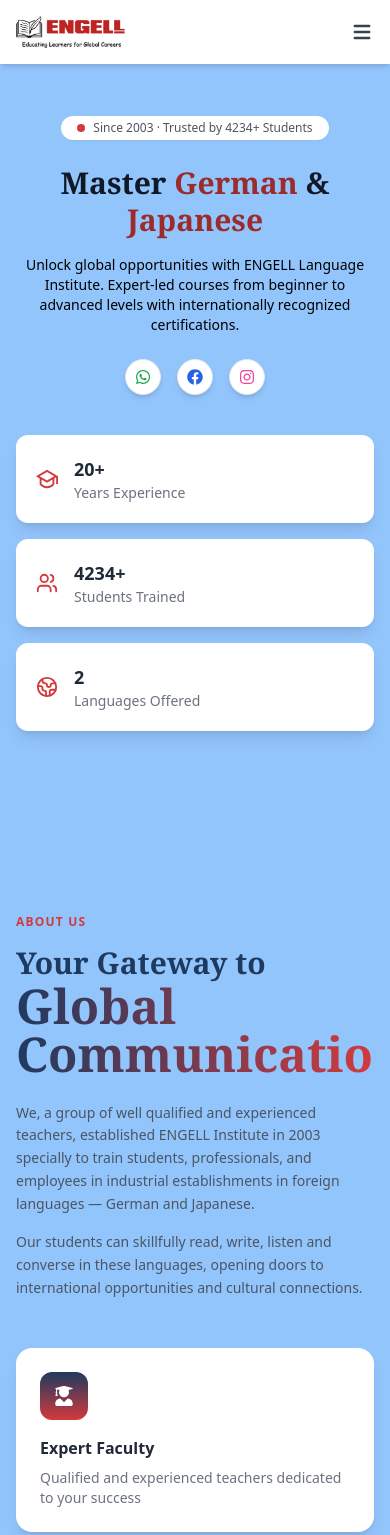
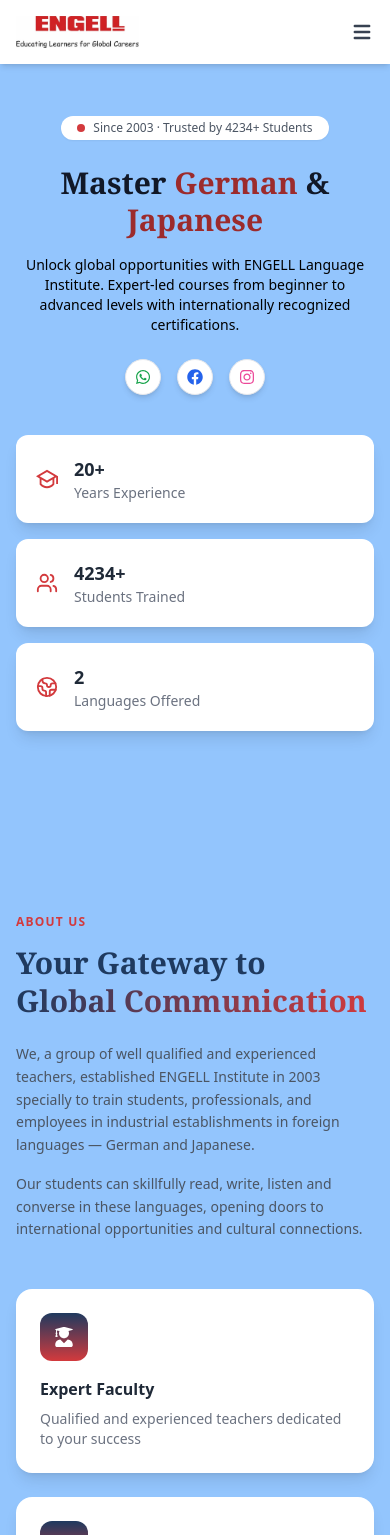
Before and after one commit to pooja-agale/engell_side, a React (Vite) app: page / in a window 390 px wide. Shown: the top 1535 px of the page. Built offline with nearby package versions, Linux system fonts and the light colour scheme.

Commit message:
added new logo

```diff
--- a/src/component/AboutSection.jsx
+++ b/src/component/AboutSection.jsx
@@ -17,7 +17,7 @@
 
             <h2 className="mt-3 text-3xl sm:text-5xl font-serif font-semibold text-[#1f3a5f] leading-tight">
               Your Gateway to <br />{" "}
-              <h2 className="text-5xl font-bold bg-gradient-to-r from-[#1f3a5f]   to-[#D33A3D] text-transparent bg-clip-text">
+              <h2 className="md:text-5xl font-bold bg-gradient-to-r from-[#1f3a5f]   to-[#D33A3D] text-transparent bg-clip-text">
                 Global Communication
               </h2>
             </h2>
--- a/src/component/Footer.jsx
+++ b/src/component/Footer.jsx
@@ -9,7 +9,7 @@
           {/* Left Logo Section */}
           <div className="flex items-center gap-3">
             <div className="bg-white p-2 rounded">
-              <img src="/logo.png" alt="ENGELL Logo" className="h-6 w-20"/>
+             <img src="/Logo.jpeg" alt="ENGELL" className="h-8 w-auto" />
             </div>
             <div className="text-sm">
               <p className="font-semibold">ENGELL</p>
--- a/src/component/Navbar.jsx
+++ b/src/component/Navbar.jsx
@@ -54,7 +54,7 @@
         <div className="flex justify-between h-16 items-center">
           {/* Logo */}
           <div className="flex-shrink-0 flex items-center">
-            <img src="/logo.png" alt="ENGELL" className="h-8 w-auto" />
+            <img src="/Logo.jpeg" alt="ENGELL" className="h-8 w-auto" />
           </div>
 
           {/* Desktop Menu */}
```
Also changed, not shown: public/Logo.jpeg (added), public/logo.png (deleted).
